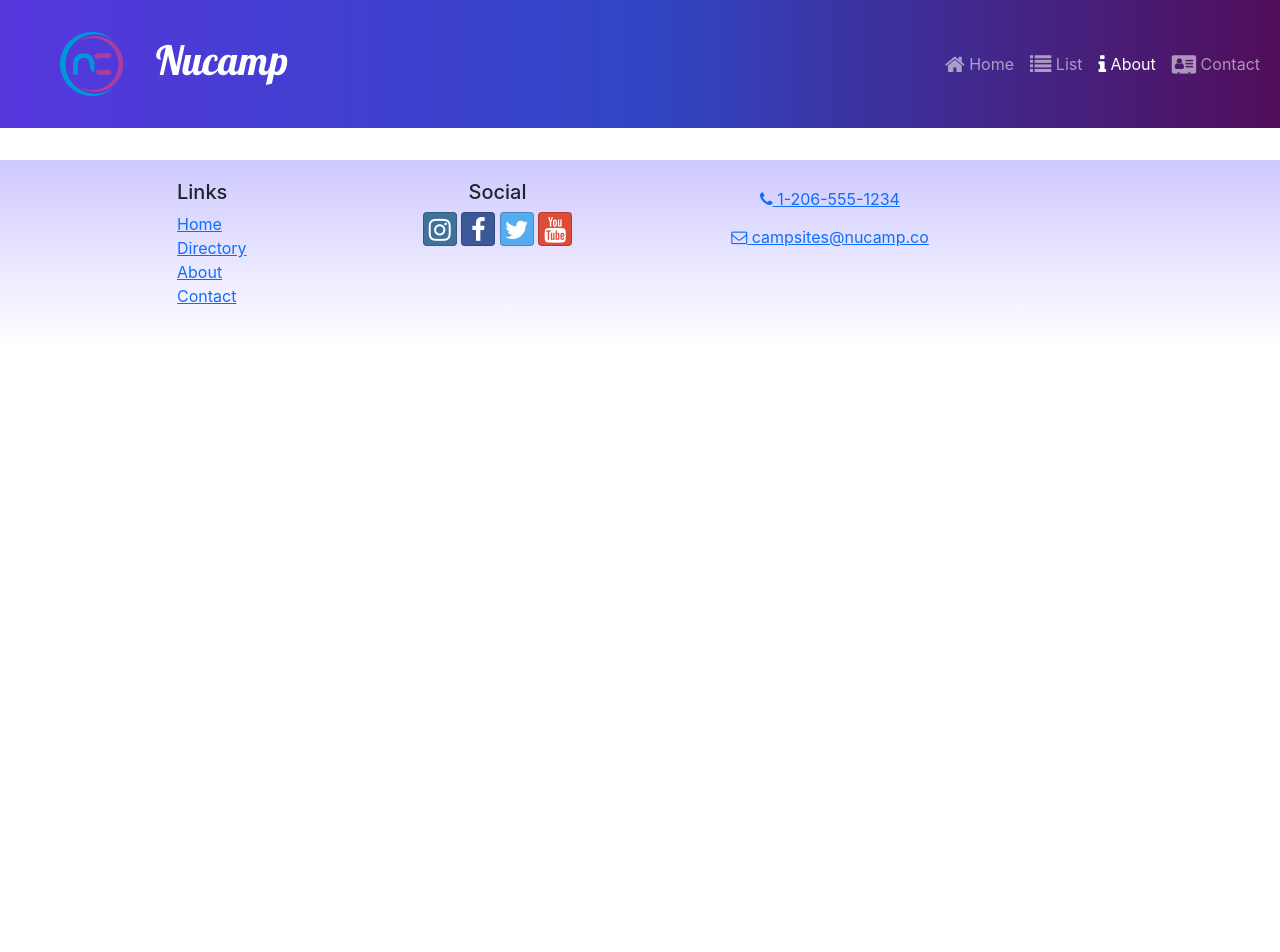
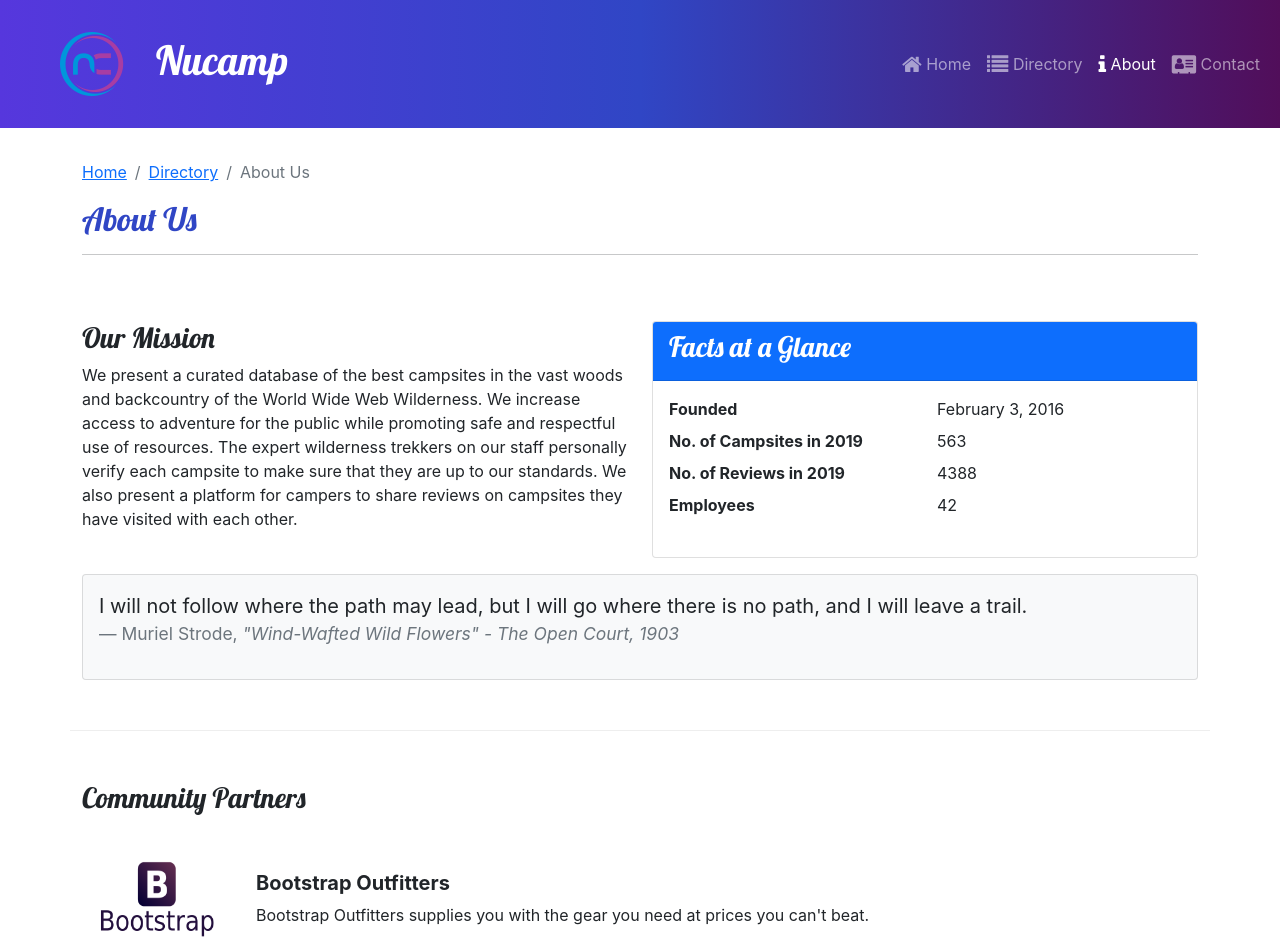
Before and after one commit to RozoLux/Nucamp---React, a React (Create React App) app: page /about in a window 1280 px wide. Shown: the top 952 px of the page. Before the commit the page ends 800 px from the top, so only its background shows below. Built offline with nearby package versions, Linux system fonts and the light colour scheme.

Commit message:
AboutPage, Partner, and PartnersList

```diff
--- a/src/App.js
+++ b/src/App.js
@@ -7,6 +7,7 @@
 import logo from './logo.svg';
 import CampsiteDetailPage from './pages/CampsiteDetailPage';
 import './App.css';
+import AboutPage from './pages/AboutPage';
 
 function App() {
   return (
@@ -20,6 +21,7 @@
             path='directory/:campsiteId'
             element={<CampsiteDetailPage/>}
           />
+          <Route path='about' element={<AboutPage/>}/>
       </Routes>
       <Footer/>
     </div>
--- a/src/components/Header.js
+++ b/src/components/Header.js
@@ -30,7 +30,7 @@
           </NavItem>
           <NavItem>
             <NavLink className='nav-link' to='/directory'>
-              <i className='fa fa-list fa-lg'/> List
+              <i className='fa fa-list fa-lg'/> Directory
             </NavLink>
           </NavItem>
           <NavItem>
--- a/src/features/display/DisplayList.js
+++ b/src/features/display/DisplayList.js
@@ -2,9 +2,10 @@
 import DisplayCard from './DisplayCard';
 import {selectFeaturedCampsite} from '../campsites/campsitesSlice';
 import { selectFeaturedPromotion } from '../promotions/promotionsSlice';
+import { selectFeaturedPartner  } from '../partners/partnersSlice';
 
 const DisplayLIst = () => {
-  const items =[selectFeaturedCampsite(), selectFeaturedPromotion()] ;
+  const items =[selectFeaturedCampsite(), selectFeaturedPromotion(), selectFeaturedPartner() ] ;
 
   return (
     <Row>
--- /dev/null
+++ b/src/features/partners/PartnersList.js
@@ -0,0 +1,22 @@
+import {Col} from "reactstrap";
+import Partner  from './partner'
+import {selectAllPartners} from './partnersSlice';
+
+const PartnersList = () => {
+  const partners = selectAllPartners();
+
+    return (
+      <Col className='mt-4' >
+        {partners.map((partner) => {
+        return (
+          <div className='d-flex mb-5' key={partner.id}>
+            <Partner partner={partner} />
+          </div>
+        )})}
+      </Col>
+    )
+  };
+
+
+
+export default PartnersList;
--- /dev/null
+++ b/src/features/partners/partner.js
@@ -0,0 +1,21 @@
+
+const Partner= ({partner}) =>  {
+  if (partner) {
+    const {image, name, description} = partner ;
+
+    return (
+      <>
+      <img src={image} alt={name} style={{ width: '150px' }} />
+      <div className='m-4'>
+      <h5 className='fw-bold'>{name}</h5>
+                    {description}
+      </div>
+      </>
+   );
+
+  }
+  return null;
+
+};
+
+export default Partner;
--- /dev/null
+++ b/src/features/partners/partnersSlice.js
@@ -0,0 +1,11 @@
+import {PARTNERS} from '../../app/shared/PARTNERS'
+
+export const selectAllPartners = () => {
+  return PARTNERS;
+
+};
+
+export const selectFeaturedPartner = () => {
+  return PARTNERS.find((partner)=> partner.featured )
+
+};
--- /dev/null
+++ b/src/pages/AboutPage.js
@@ -0,0 +1,77 @@
+import {Col, Row, Container, Card, CardBody, CardHeader} from "reactstrap" ;
+import SubHeader from "../components/SubHeader";
+import PartnersList from "../features/partners/PartnersList";
+
+const AboutPage = () => {
+  return (
+    <Container>
+
+      <SubHeader current={'About Us'} detail={true} />
+
+      <Row className='row-content'>
+        <Col  sm='6'>
+          <h3>Our Mission</h3>
+          <p>
+                        We present a curated database of the best campsites in the
+                        vast woods and backcountry of the World Wide Web Wilderness.
+                        We increase access to adventure for the public while
+                        promoting safe and respectful use of resources. The expert
+                        wilderness trekkers on our staff personally verify each
+                        campsite to make sure that they are up to our standards. We
+                        also present a platform for campers to share reviews on
+                        campsites they have visited with each other.
+          </p>
+        </Col>
+        <Col  sm='6'>
+          <Card>
+            <CardHeader className='bg-primary text-white'>
+              <h3> Facts at a Glance</h3>
+            </CardHeader>
+            <CardBody>
+            <dl className='row'>
+                                <dt className='col-6'>Founded</dt>
+                                <dd className='col-6'>February 3, 2016</dd>
+                                <dt className='col-6'>No. of Campsites in 2019</dt>
+                                <dd className='col-6'>563</dd>
+                                <dt className='col-6'>No. of Reviews in 2019</dt>
+                                <dd className='col-6'>4388</dd>
+                                <dt className='col-6'>Employees</dt>
+                                <dd className='col-6'>42</dd>
+                            </dl>
+            </CardBody>
+          </Card>
+        </Col>
+        <Col>
+          <Card className='bg-light mt-3'>
+            <CardBody>
+              <blockquote className='blockquote'>
+                <p>
+                I will not follow where the path may lead, but I
+                                    will go where there is no path, and I will leave
+                                    a trail.
+                </p>
+                <footer className='blockquote-footer'>
+                Muriel Strode,{' '}
+                                    <cite title='Source Title'>
+                                        "Wind-Wafted Wild Flowers" - The Open Court,
+                                        1903
+                                    </cite>
+                </footer>
+              </blockquote>
+            </CardBody>
+          </Card>
+        </Col>
+      </Row>
+      <Row className='row-content'>
+        <Col  xs='12'>
+          <h3>Community Partners</h3>
+        </Col>
+        <PartnersList />
+
+      </Row>
+    </Container>
+  )
+
+}
+
+export default AboutPage;
```
